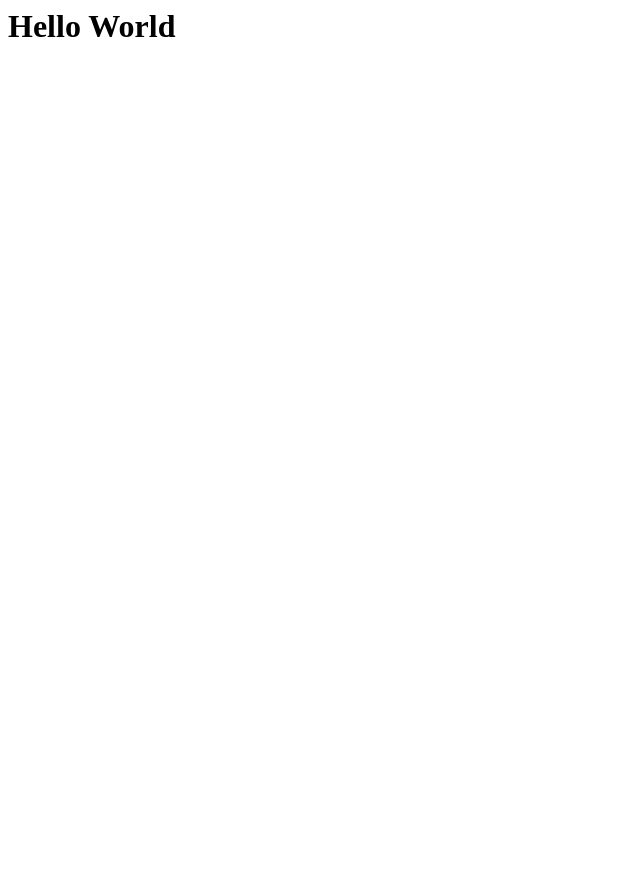
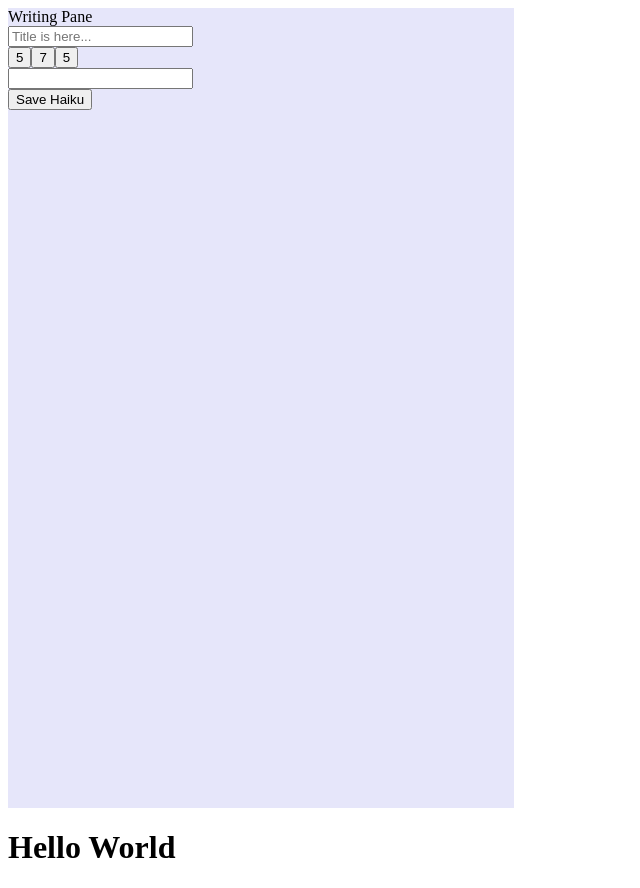
Before and after one commit to TeamCharizardzEye/haiku-assistant, a React app: page / in a window 1280 px wide. Shown: the whole page, without its empty margins (0-640 px from the left). Before the commit the page ends 800 px from the top, so only its background shows below. Built offline with nearby package versions, Linux system fonts and the light colour scheme.

Commit message:
added form

```diff
--- a/client/containers/HaikuContainer.jsx
+++ b/client/containers/HaikuContainer.jsx
@@ -1,16 +1,89 @@
-import React, { Component } from 'react';
-import WritingPane from '../components/WritingPane.jsx';
-import SaveButton from '../components/SaveButton.jsx';
-import PoemLineDisplay from '../components/PoemLineDisplay.jsx';
+import React, { useState, useEffect } from 'react';
 
-function HaikuContainer() {
+// const dataObj = {
+//   "_id": "6153ae6ec2eed9ce28d1f72f",
+//   "title": "Kitty",
+//   "textLine1": [
+//     "The",
+//     "cat",
+//     "is",
+//     "fluffy"
+//   ],
+//   "textLine2": [
+//     "Her",
+//     "soft",
+//     "fur",
+//     "shimmers",
+//     "in",
+//     "grey"
+//   ],
+//   "textLine3": [
+//     "She",
+//     "is",
+//     "Beyonce"
+//   ],
+//   "associatedUserID": "Matt17",
+//   "public": false,
+//   "rating": "",
+//   "gifs": [
+//     "",
+//     "",
+//     ""
+//   ],
+//   "__v": 0
+// }
+
+const WritingPane = ({ handleChange }) => {
   return (
-    <div className="App">
-      <WritingPane></WritingPane>
-      <PoemLineDisplay></PoemLineDisplay>
-      <SaveButton></SaveButton>
+    <div>
+      <div>Writing Pane</div>
+      <label>
+        <input name="title" type="text" placeholder="Title is here..." onChange={handleChange}/>
+      </label>
+      <div className="haiku-btn-wrap">
+        <button>5</button>
+        <button>7</button>
+        <button>5</button>
+      </div>
     </div>
-  );
+  )
+}
+
+const PoemLineDisplay = () => {
+  return (
+    <div>
+      <input type="text" />
+    </div>
+  )
+}
+
+const SaveButton = ({ handleSave }) => {
+  return (
+    <div>
+      <button onClick={handleSave}>Save Haiku</button>
+    </div>
+  )
+}
+
+const HaikuContainer = () => {
+  const [title, setTitle] = useState('');
+  const handleChange = (e) => setTitle(e.target.value)
+
+  const handleSave = () => {
+    console.log('saved')
+  }
+
+  return (
+    <div className="haiku-container">
+      <WritingPane
+        handleChange={handleChange}
+      />
+      <PoemLineDisplay />
+      <SaveButton
+        handleSave={handleSave}
+      />
+    </div>
+  )
 }
 
 export default HaikuContainer;
--- a/client/index.js
+++ b/client/index.js
@@ -3,6 +3,7 @@ import { render } from 'react-dom';
 import { Provider } from 'react-redux';
 import App from './App.jsx';
 import store from './store';
+import './styles.css';
 
 render(
   <Provider store={store}>
--- a/client/styles.css
+++ b/client/styles.css
@@ -0,0 +1,11 @@
+.haiku-container {
+  background-color: lavender;
+  width: 40%;
+  height: 100vh;
+  /* display: flex; */
+  justify-content: center;
+}
+
+.haiku-btn-wrap {
+
+}
```
Also changed, not shown: 1 other file (tests, documents, lock files or other folders).
